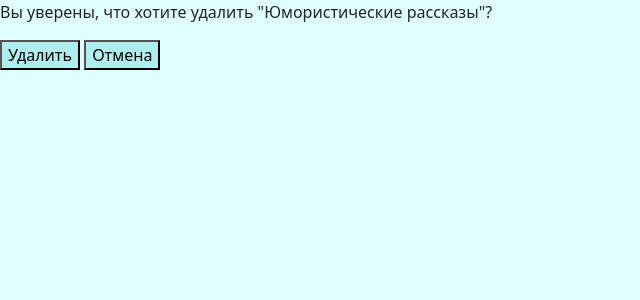
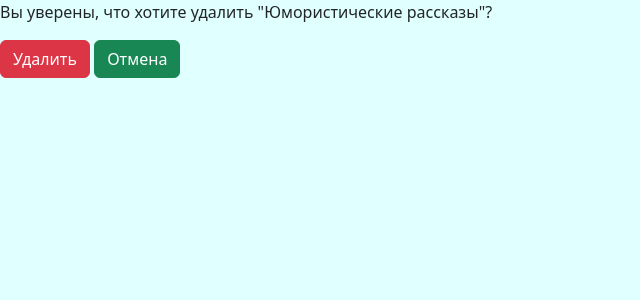
Before and after one commit to Zagir1/Courses7, a Django app: page /book_delete/1 in a window 1280 px wide. Shown: the part 56-356 px from the top of the page, without its empty margins (0-640 px from the left). Run offline with Django 4.2, Linux system fonts and the light colour scheme; data comes from the database, SQL or seed files in the repository.

Commit message:
Микро-апдейт по кнопкам в разделе "удаление книги" (в рамках дз 9).

```diff
--- a/core/templates/book_delete.html
+++ b/core/templates/book_delete.html
@@ -4,7 +4,7 @@
         {% csrf_token %}
         <p>Вы уверены, что хотите удалить "{{ object }}"?</p>
         {{ form.as_p }}
-        <button type="submit" value="Confirm">Удалить</button>
-        <button type="reset" onclick="href="{% url 'core:book_list' %}"">Отмена</button>
+        <button type="submit" class="btn btn-danger" value="Confirm">Удалить</button>
+        <a class="btn btn-success" href="{% url 'core:book_list' %}"  role="button">Отмена</a>
     </form>
 {% endblock %}
```
